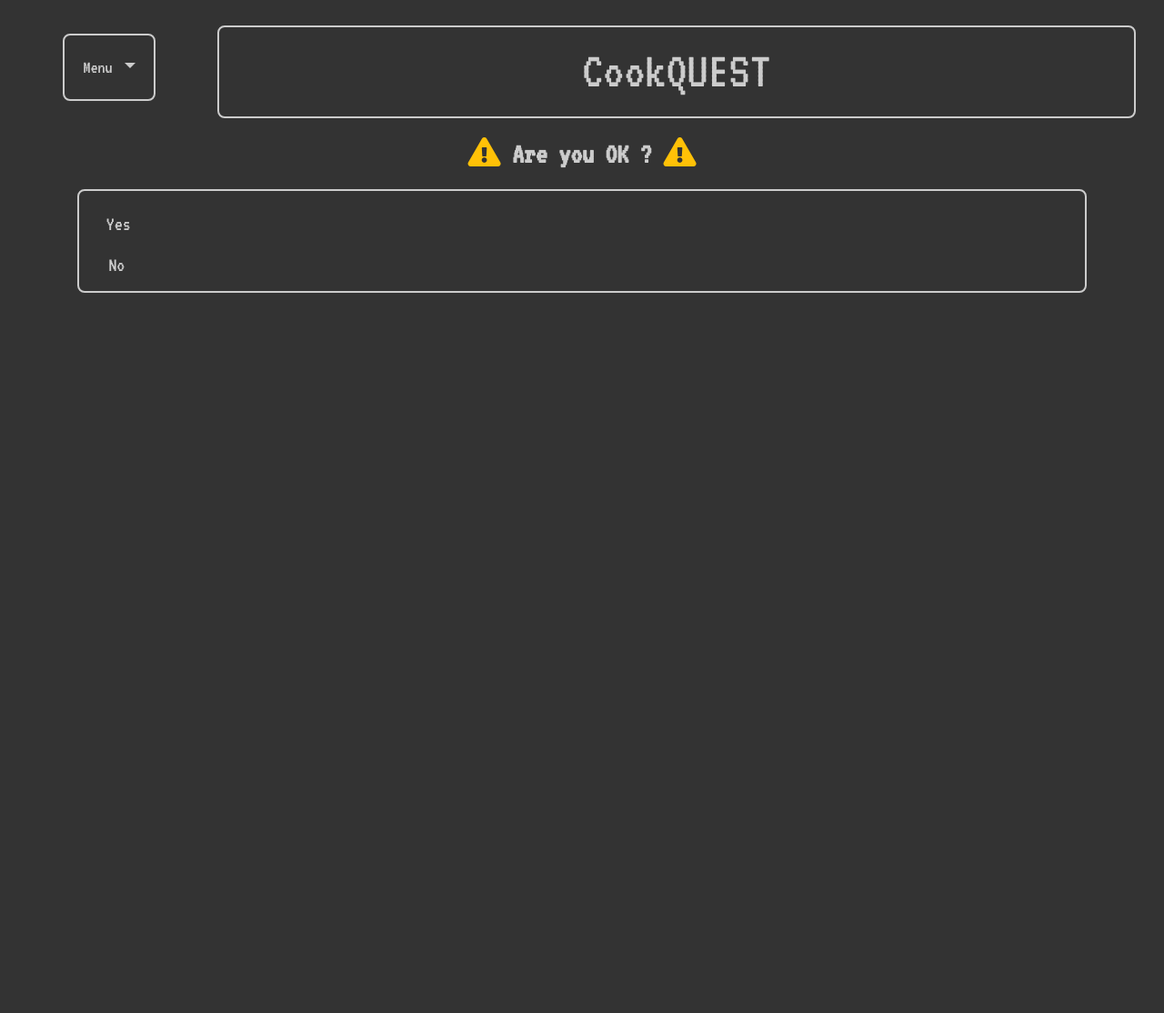
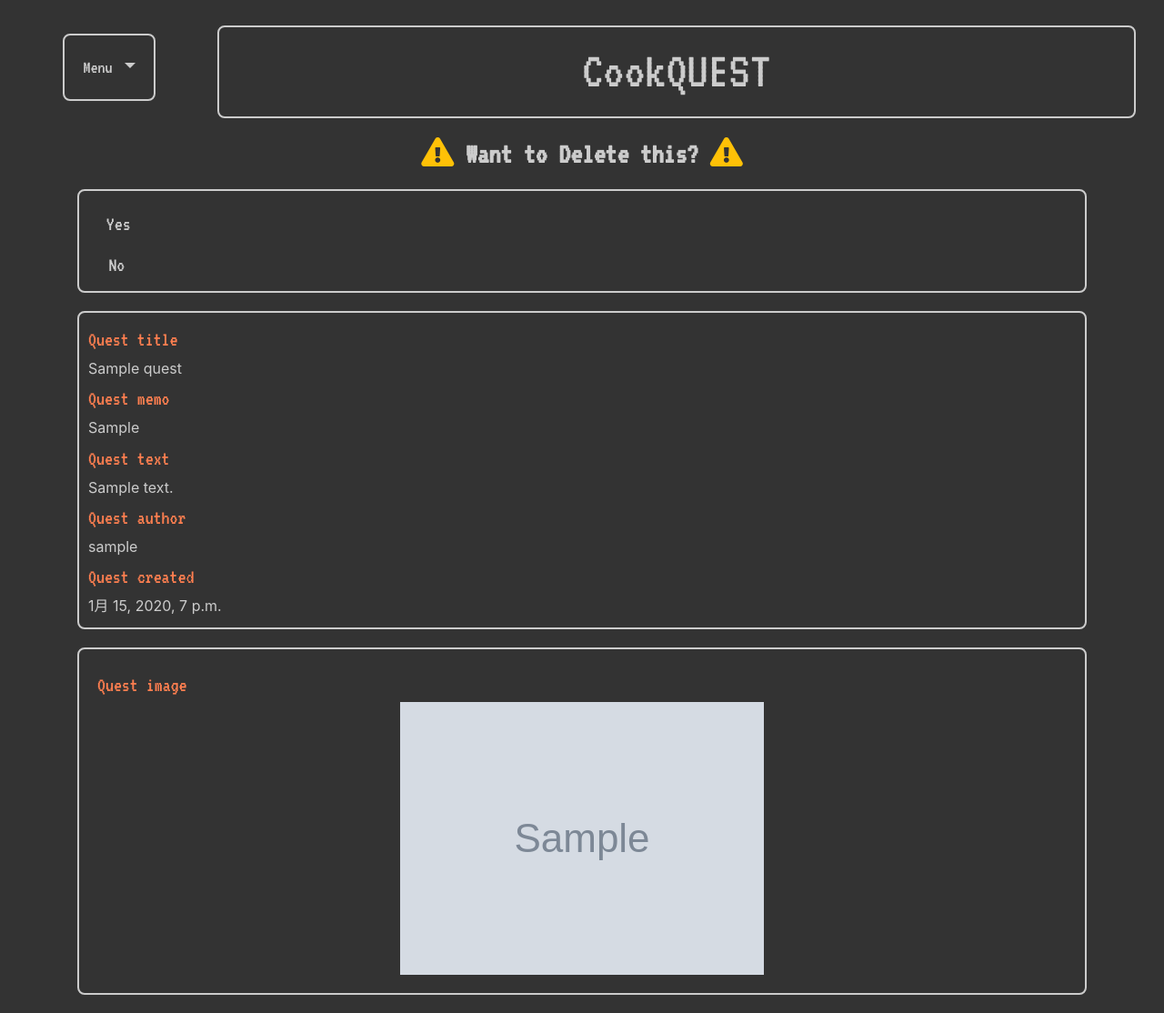
Before and after one commit to mshr-Hub/cookquest, a Django app: page /delete/1 in a window 1280 px wide. Shown: the whole page at 91% size. Before the commit the page ends 322 px from the top, so only its background shows below. Run offline with Django 3.2, Linux system fonts and the light colour scheme; a user stored in the database is signed in; tables that the repository leaves empty hold one stand-in row (values such as "Sample post"); grey boxes marked "Sample" are stand-in pictures; some libraries are stand-ins or nearby versions.

Commit message:
クエスト削除確認で詳細も表示する

```diff
--- a/templates/quest/delete.html
+++ b/templates/quest/delete.html
@@ -12,7 +12,7 @@
   <div>
     <h3 class="page-title">
       <i class="fas fa-exclamation-triangle text-warning"></i>
-      Are you OK ?
+      Want to Delete this?
       <i class="fas fa-exclamation-triangle text-warning"></i>
     </h3>
   </div>
@@ -30,5 +30,7 @@
     </div>
   </nav>
 
+  {% include 'quest/_detail_card.html' %}
+
 </div>
 {% endblock content %}
```
